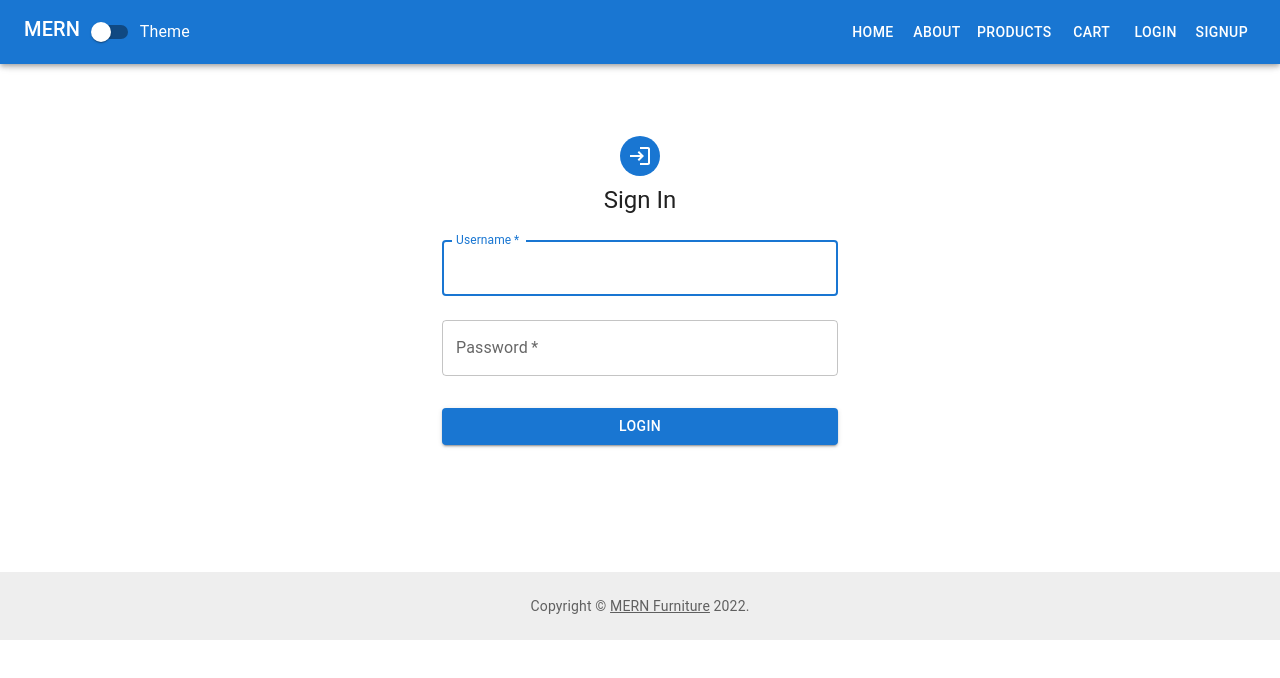
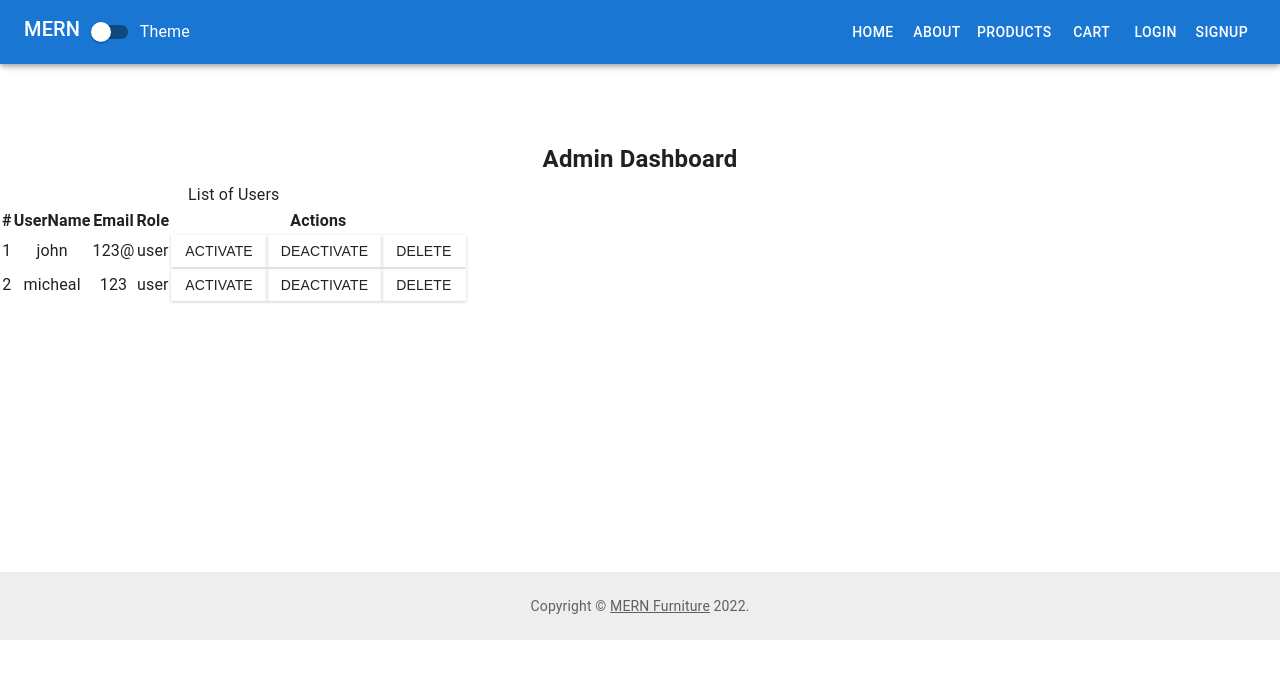
Before and after one commit to kimg5/eshop-frontend, a React (Create React App) app: page /admin in a window 1280 px wide. Before the commit this address led to /login. Shown: the top 678 px of the page. Built offline with nearby package versions, Linux system fonts and the light colour scheme.

Commit message:
admin more work

```diff
--- a/package.json
+++ b/package.json
@@ -13,6 +13,7 @@
     "@testing-library/react": "^13.4.0",
     "@testing-library/user-event": "^13.5.0",
     "react": "^18.2.0",
+    "react-bootstrap": "^2.6.0",
     "react-dom": "^18.2.0",
     "react-icons": "^4.7.1",
     "react-router-dom": "^6.4.4",
--- a/src/App.js
+++ b/src/App.js
@@ -8,7 +8,7 @@ import MainLayout from "./layouts/MainLayout";
 import Home from "./pages/Home";
 import About from "./pages/About";
 import Products from "./pages/Products";
-import Admin from "./pages/Admin";
+import Admin from "./pages/adminDashboard/Admin";
 import Login from "./pages/Login";
 import Cart from "./pages/Cart";
 import Signup from "./pages/Signup";
@@ -32,11 +32,9 @@ function App() {
   );
 */
 
-
   return (
     <ThemeContextProvider>
       <CssBaseline />
-
 
       <Routes>
         <Route path="/" element={<MainLayout />}>
@@ -46,19 +44,14 @@ function App() {
           <Route path="about" element={<About />} />
           <Route path="signup" element={<Signup />} />
 
-          <Route
-            path="cart"
-            element={
-                <Cart />
-            }
-          />
+          <Route path="cart" element={<Cart />} />
 
           <Route
             path="admin"
             element={
-              <WithAuth role="admin">
-                <Admin />
-              </WithAuth>
+              // <WithAuth role="admin">
+              <Admin />
+              // </WithAuth>
             }
           />
         </Route>
--- a/src/components/admin/UserList.js
+++ b/src/components/admin/UserList.js
@@ -1,58 +1,62 @@
 import React, { useState, useEffect } from "react";
-import axios from "axios";
+//import axios from "axios";
 import { Table, Button } from "react-bootstrap";
-import "./style.css";
 
-export default function UserList() {
+
+export default function UserList(props) {
+    console.log(props);
   /* LIST USERS */
-  const [usersList, setUsersList] = useState([]);
+  //const [usersList, setUsersList] = useState([]);
   var i = 0;
+  const userList = props.rows;
 
   const handleStatusChange = (user) => {
-    try {
-      axios.put(
-        `${process.env.REACT_APP_BACKEND_URL}/updateStatus/` + user._id,
-        {
-          status: user.status,
-        }
-      )
-      .then(response =>{
-        getUserList();
-        console.log(response.data);
-      })
-    } catch (error) {
-      console.log(error.response.data.message);
-    }
+    console.log("status changeTheme");
+    // try {
+    //   axios.put(
+    //     `${process.env.REACT_APP_BACKEND_URL}/updateStatus/` + user._id,
+    //     {
+    //       status: user.status,
+    //     }
+    //   )
+    //   .then(response =>{
+    //     getUserList();
+    //     console.log(response.data);
+    //   })
+    // } catch (error) {
+    //   console.log(error.response.data.message);
+    // }
   };
 
   const handleDeleteClick = async (event, user) => {
     event.preventDefault();
-    try {
-      const { data } = await axios.delete(
-        `${process.env.REACT_APP_BACKEND_URL}/deleteUser/` + user._id
-      );
-      getUserList();
-      console.log(data);
-    } catch (error) {
-      console.log(error.response.data.message);
-    }
+    console.log("delete");
+    // try {
+    //   const { data } = await axios.delete(
+    //     `${process.env.REACT_APP_BACKEND_URL}/deleteUser/` + user._id
+    //   );
+    //   getUserList();
+    //   console.log(data);
+    // } catch (error) {
+    //   console.log(error.response.data.message);
+    // }
   };
 
-  const getUserList = async () => {
-    axios
-      .get(`${process.env.REACT_APP_BACKEND_URL}/fetchUsers`)
-      .then((response) => {
-        setUsersList(response.data);
-      });
-  }
+  //   const getUserList = async () => {
+  //     axios
+  //       .get(`${process.env.REACT_APP_BACKEND_URL}/fetchUsers`)
+  //       .then((response) => {
+  //         setUsersList(response.data);
+  //       });
+  //   }
 
-  useEffect(() => {
-    axios
-      .get(`${process.env.REACT_APP_BACKEND_URL}/fetchUsers`)
-      .then((response) => {
-        setUsersList(response.data);
-      });
-  }, []);
+  //   useEffect(() => {
+  //     axios
+  //       .get(`${process.env.REACT_APP_BACKEND_URL}/fetchUsers`)
+  //       .then((response) => {
+  //         setUsersList(response.data);
+  //       });
+  //   }, []);
 
   return (
     <div className="container">
@@ -73,7 +77,7 @@ export default function UserList() {
           </tr>
         </thead>
         <tbody className=" text-center">
-          {usersList.map((user, i) => (
+          {userList.map((user, i) => (
             <tr key={user._id}>
               <td>{++i}</td>
 
--- a/src/pages/adminDashboard/Admin.js
+++ b/src/pages/adminDashboard/Admin.js
@@ -1,17 +1,22 @@
 //import { useEffect, useRef, useState } from "react";
-import { useSelector } from "react-redux";
+// import { useSelector } from "react-redux";
 
 import UserList from "../../components/admin/UserList";
 import "./Admin.css";
 
 export default function Admin() {
-  const { user } = useSelector((state) => ({ ...state }));
+  // const { user } = useSelector((state) => ({ ...state }));
+  const userList = [
+    { username: "john", email: "123@", role: "user" },
+    { username: "micheal", email: "123", role: "user" },
+  ];
 
   return (
     <>
       {/* <Header page="home" /> */}
       <div className="userList">
-        <UserList />
+        <UserList rows={userList} />{" "}
+        {/* define userlist in another component and import it */}
       </div>
     </>
   );
```
Also changed, not shown: 1 other file (tests, documents, lock files or other folders).
